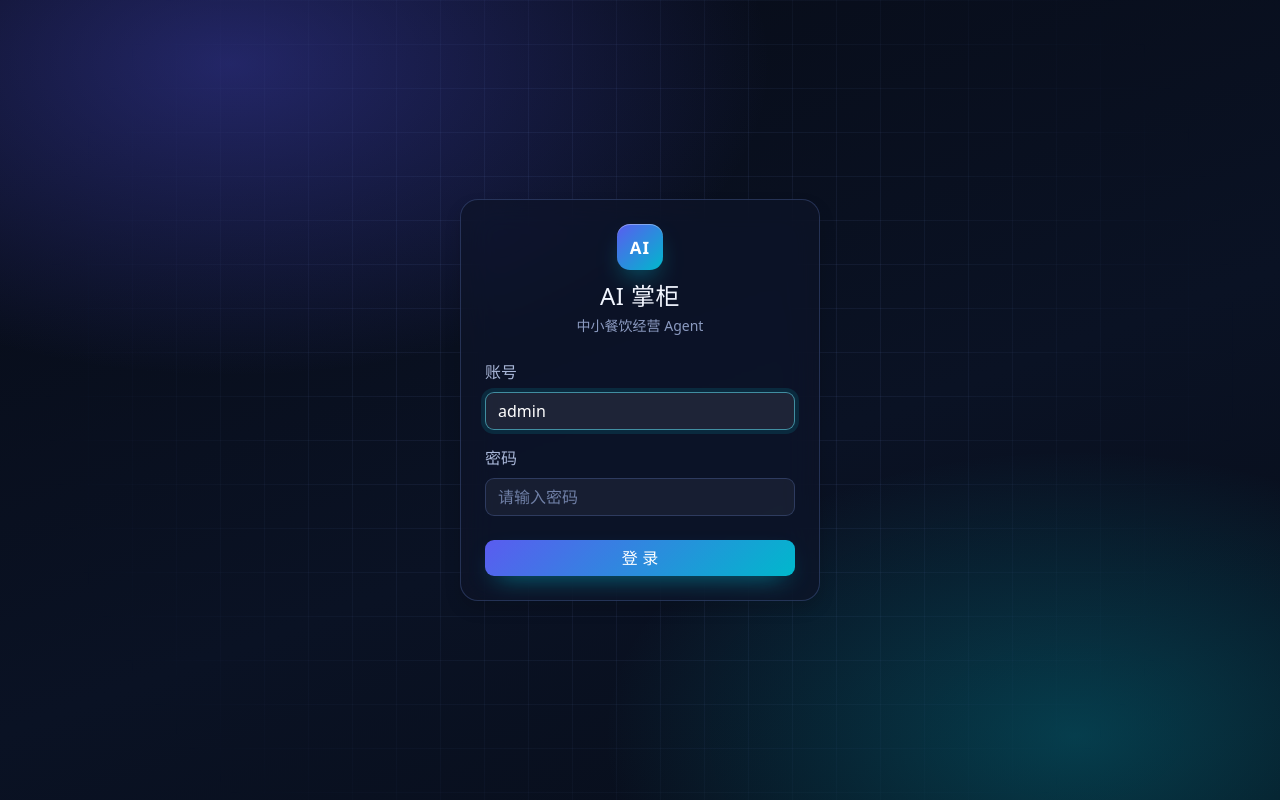
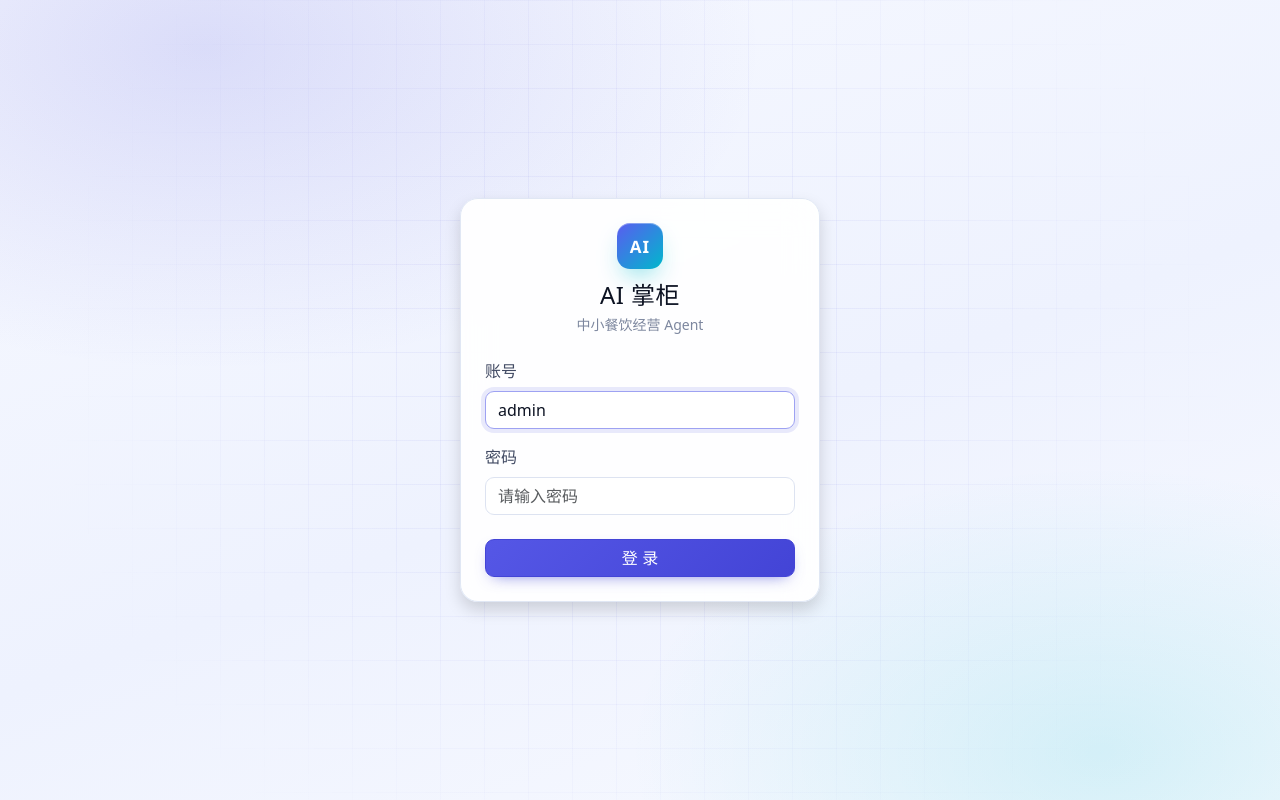
Before and after one commit to wsj20011001/ai-zhanggui, a Flask app: page /admin/login in a window 1280 px wide. Run offline with Flask 3, Linux system fonts and the light colour scheme; some libraries are stand-ins or nearby versions.

Commit message:
style: 系统整体改为明亮科技风——浅色侧栏、靛蓝微光、浅底白卡与登录页重做

```diff
--- a/static/css/tech.css
+++ b/static/css/tech.css
@@ -10,9 +10,9 @@
   --ink: #0c1222;
   --ink-2: #414a63;
   --muted: #7d879f;
-  --line: #e4e9f5;
+  --line: #e0e7f4;
   --line-2: #eef1f9;
-  --bg: #f3f6fc;
+  --bg: #eff3fb;
   --accent: #4c4ddc;
   --accent-soft: #eceefe;
   --cyan: #00b8cc;
@@ -268,64 +280,55 @@ hr { border-color: var(--line); }
 }
 
 /* ==========================================================================
-   登录页：整页深色科技感
+   登录页：明亮科技感
    ========================================================================== */
 .login-body {
   background:
-    radial-gradient(900px 520px at 18% 8%, rgba(76, 77, 220, .40), transparent 60%),
-    radial-gradient(760px 460px at 84% 92%, rgba(0, 184, 204, .28), transparent 62%),
-    linear-gradient(160deg, #070b16 0%, #0a1224 58%, #070d19 100%);
+    radial-gradient(900px 520px at 16% 6%, rgba(76, 77, 220, .16), transparent 62%),
+    radial-gradient(760px 460px at 86% 94%, rgba(0, 184, 204, .14), transparent 62%),
+    linear-gradient(160deg, #f7f9ff 0%, #eef2fe 55%, #f8faff 100%);
   position: relative;
   overflow: hidden;
 }
-.login-body::before {                   /* 网格 */
+.login-body::before {                   /* 细网格 */
   content: "";
   position: absolute; inset: 0;
   background-image:
-    linear-gradient(rgba(140, 170, 255, .07) 1px, transparent 1px),
-    linear-gradient(90deg, rgba(140, 170, 255, .07) 1px, transparent 1px);
+    linear-gradient(rgba(76, 77, 220, .06) 1px, transparent 1px),
+    linear-gradient(90deg, rgba(76, 77, 220, .06) 1px, transparent 1px);
   background-size: 44px 44px;
-  mask-image: radial-gradient(circle at 50% 45%, #000 32%, transparent 78%);
-  -webkit-mask-image: radial-gradient(circle at 50% 45%, #000 32%, transparent 78%);
+  mask-image: radial-gradient(circle at 50% 45%, #000 30%, transparent 76%);
+  -webkit-mask-image: radial-gradient(circle at 50% 45%, #000 30%, transparent 76%);
   pointer-events: none;
 }
 .login-card {
   position: relative;
-  background: rgba(14, 20, 38, .72) !important;
-  backdrop-filter: blur(18px) saturate(150%);
-  -webkit-backdrop-filter: blur(18px) saturate(150%);
-  border: 1px solid rgba(130, 165, 255, .22) !important;
+  background: rgba(255, 255, 255, .92) !important;
+  backdrop-filter: blur(16px) saturate(140%);
+  -webkit-backdrop-filter: blur(16px) saturate(140%);
+  border: 1px solid var(--line) !important;
   border-radius: 18px !important;
-  box-shadow: 0 30px 80px -30px rgba(0, 0, 0, .9), inset 0 1px 0 rgba(255, 255, 255, .06);
-  color: #dbe4fb;
+  box-shadow: 0 30px 70px -34px rgba(12, 18, 34, .35), 0 1px 0 rgba(255, 255, 255, .9) inset;
+  color: var(--ink);
 }
-.login-card h4 { color: #f2f6ff; letter-spacing: .5px; }
-.login-card .text-muted { color: #8b9ac0 !important; }
-.login-card .form-label { color: #a9b7d8; }
+.login-card h4 { color: var(--ink); letter-spacing: .5px; }
+.login-card .text-muted { color: var(--muted) !important; }
+.login-card .form-label { color: var(--ink-2); }
 .login-card .form-control {
-  background: rgba(255, 255, 255, .05);
-  border-color: rgba(130, 165, 255, .22);
-  color: #eef3ff;
+  background: #fff;
+  border-color: #dde3f1;
+  color: var(--ink);
 }
-.login-card .form-control::placeholder { color: #6f7fa6; }
 .login-card .form-control:focus {
-  background: rgba(255, 255, 255, .08);
-  border-color: rgba(95, 230, 247, .55);
-  box-shadow: 0 0 0 4px rgba(0, 184, 204, .14);
-  color: #fff;
+  border-color: #9ea2f2;
+  box-shadow: 0 0 0 4px rgba(76, 77, 220, .12);
 }
-.login-card .btn-primary {
-  background: linear-gradient(135deg, #5a5cf0, #00b8cc);
-  border: none;
-  box-shadow: 0 10px 26px -12px rgba(0, 184, 204, .9);
+.login-card .alert-danger {
+  background: #fdeeee;
+  border-color: #f3c9c9;
+  color: #a83232;
 }
-.login-card .btn-primary:hover { filter: brightness(1.06); }
-.login-card .alert-danger {
-  background: rgba(210, 69, 69, .14);
-  border-color: rgba(210, 69, 69, .35);
-  color: #ffb3b3;
-}
-.login-body .small, .login-body .text-muted { color: #8b9ac0 !important; }
+.login-body .small { color: var(--muted) !important; }
 
 /* ---------- 收银台桌台卡：去掉整块马卡龙底色，改左侧状态条 ---------- */
 .desk-card {
```
Also changed, not shown: other parts of static/css/tech.css (+32 -20 lines), 5 other files.
